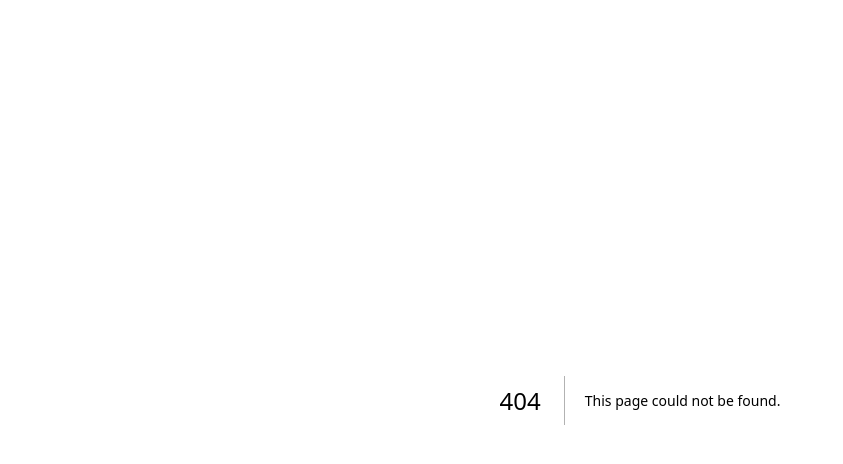
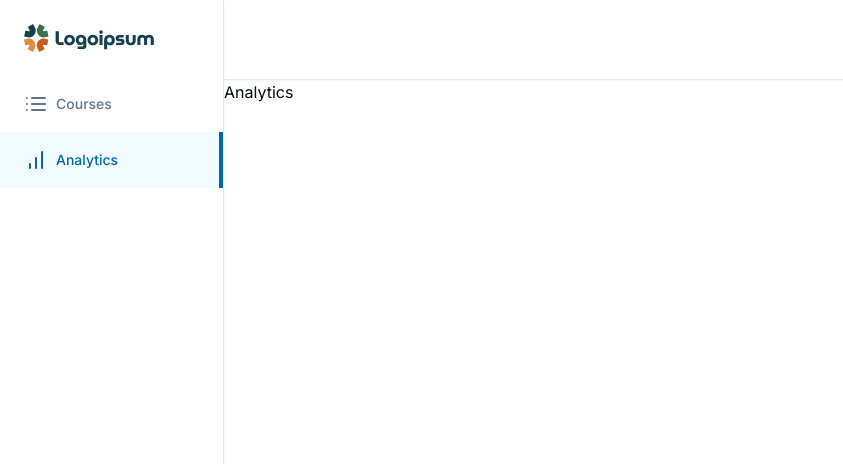
Before and after one commit to tasos-stefanou/learning-management-system, a Next.js app: page /teacher/analytics in a window 1280 px wide. Before the commit this address had no page. Shown: the top 464 px of the page, without its empty margins (0-843 px from the left). Built offline with nearby package versions, Linux system fonts and the light colour scheme.

Commit message:
add dynamic teacher sidebar items & routes

```diff
--- /dev/null
+++ b/app/(dashboard)/(routes)/teacher/analytics/page.jsx
@@ -0,0 +1,5 @@
+const AnalyticsPage = () => {
+  return <div>Analytics</div>;
+};
+
+export default AnalyticsPage;
--- /dev/null
+++ b/app/(dashboard)/(routes)/teacher/courses/page.jsx
@@ -0,0 +1,5 @@
+const CoursesPage = () => {
+  return <div>CoursesPage</div>;
+};
+
+export default CoursesPage;
--- a/app/(dashboard)/_components/SidebarRoutes.jsx
+++ b/app/(dashboard)/_components/SidebarRoutes.jsx
@@ -1,7 +1,8 @@
 'use client';
 
-import { Compass, Layout } from 'lucide-react';
+import { BarChart, Compass, Layout, List } from 'lucide-react';
 import SidebarItem from './SidebarItem';
+import { usePathname } from 'next/navigation';
 
 const guestRoutes = [
   {
@@ -15,8 +16,24 @@ const guestRoutes = [
     href: '/search',
   },
 ];
+
+const teacherRoutes = [
+  {
+    icon: <List />,
+    label: 'Courses',
+    href: '/teacher/courses',
+  },
+  {
+    icon: <BarChart />,
+    label: 'Analytics',
+    href: '/teacher/analytics',
+  },
+];
 const SidebarRoutes = () => {
-  const routes = guestRoutes;
+  const pathname = usePathname();
+  const isTeacherPage = pathname?.startsWith('/teacher');
+
+  const routes = isTeacherPage ? teacherRoutes : guestRoutes;
   return (
     <div className='flex flex-col w-full'>
       {routes.map((route, index) => {
```
